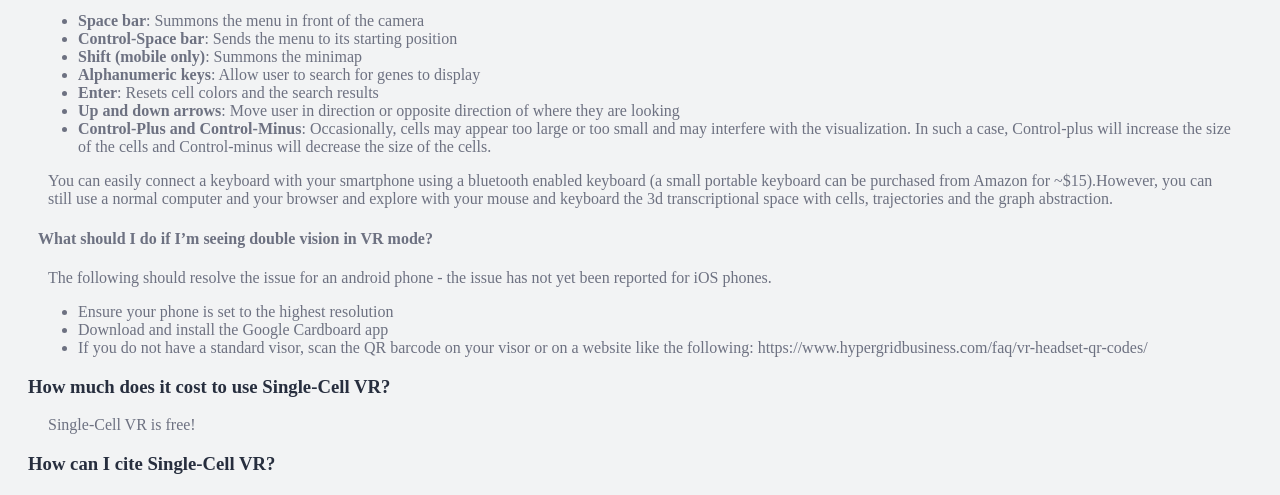
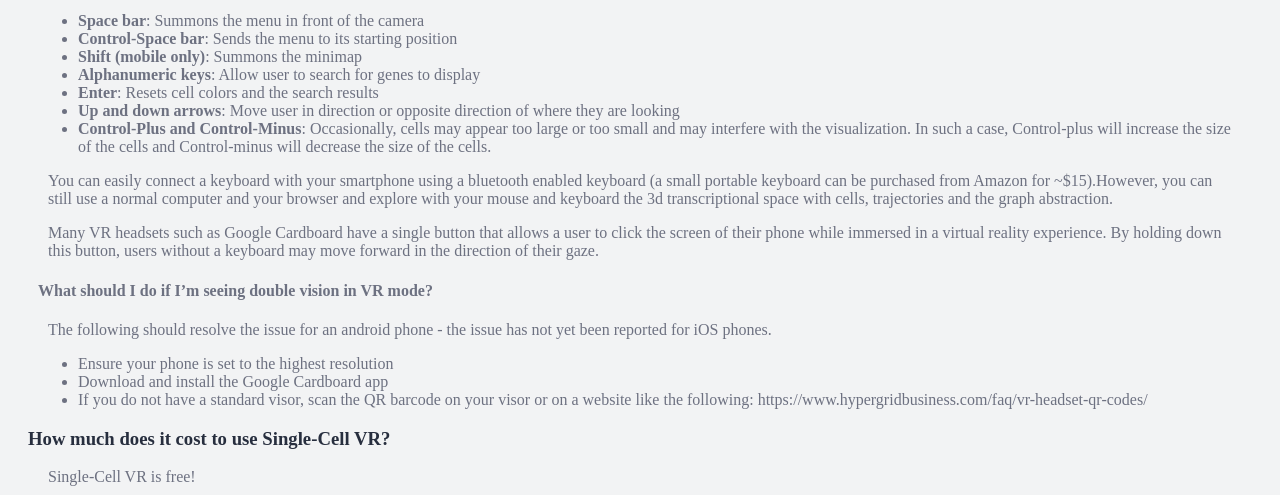
Before and after one commit to pinellolab/singlecellvr, a Flask app: template dash_app/apps/dash-singlecell-vr/templates/help.html in a window 1280 px wide. Shown: the part 1022-1517 px from the top of the page. Run offline with Flask 3, Linux system fonts and the light colour scheme; the template is opened without the code that fills it, so the values that code supplies are empty.

Commit message:
update the docs

```diff
--- a/dash_app/apps/dash-singlecell-vr/templates/help.html
+++ b/dash_app/apps/dash-singlecell-vr/templates/help.html
@@ -43,7 +43,7 @@
         <li><b>Control-Plus and Control-Minus</b>: Occasionally, cells may appear too large or too small and may interfere with the visualization. In such a case, Control-plus will increase the size of the cells and Control-minus will decrease the size of the cells.</li>
     </ul>
     <p>You can easily connect a keyboard with your smartphone using a bluetooth enabled keyboard (a small portable keyboard can be purchased from Amazon for ~$15).However, you can still use a normal computer and your browser and explore with your mouse and keyboard the 3d transcriptional space with cells, trajectories and the graph abstraction.</p>
-
+    <p>Many VR headsets such as Google Cardboard have a single button that allows a user to click the screen of their phone while immersed in a virtual reality experience. By holding down this button, users without a keyboard may move forward in the direction of their gaze.</p>
 
     <h4>What should I do if I’m seeing double vision in VR mode?</h4>
     <p>The following should resolve the issue for an android phone - the issue has not yet been reported for iOS phones.
```
